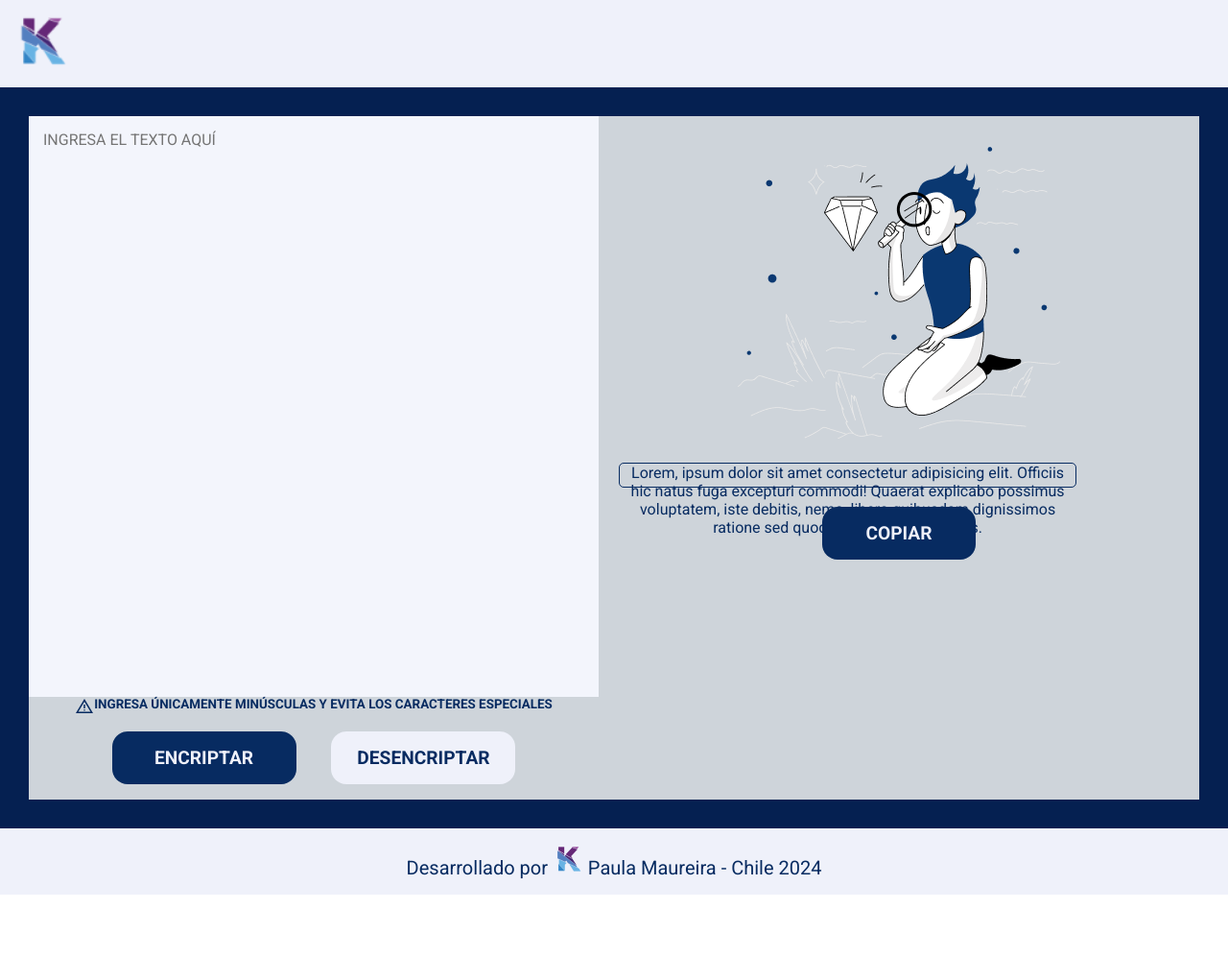
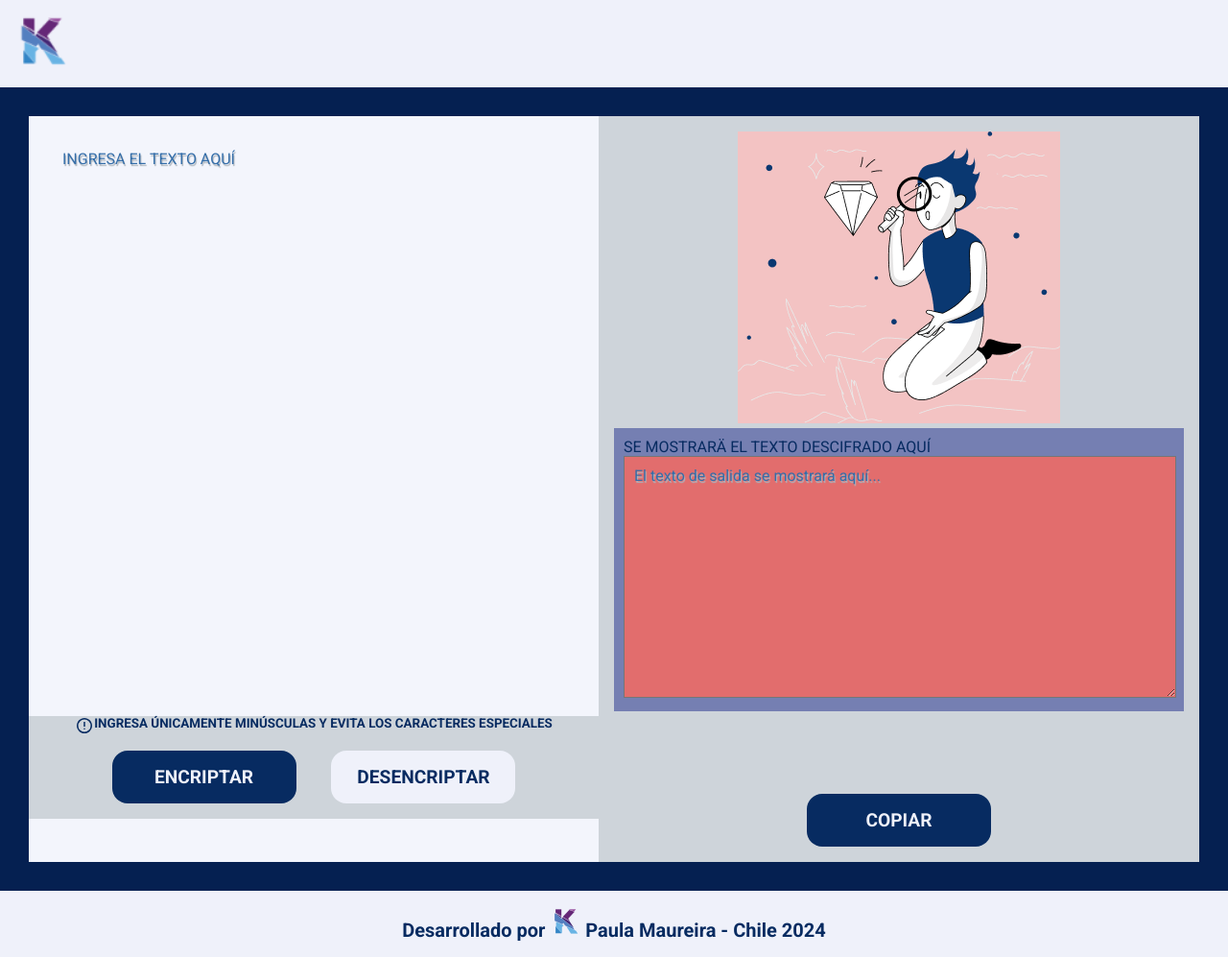
Before and after one commit to KAPRI27/encriptador_de_texto, a plain HTML site: page index.html in a window 1280 px wide. Shown: the whole page at 96% size. Before the commit the page ends 932 px from the top, so only its background shows below. Drawn offline with nearby package versions, Linux system fonts and the light colour scheme.

Commit message:
funciones encriptar y desencriptar ya funcionan, mensaje de prueba desencriptado

```diff
--- a/assets/css/style.css
+++ b/assets/css/style.css
@@ -16,10 +16,6 @@
   --color-gray-300: #868e96;
   --color-gray-400: #495057;
   --color-gray-500: #343a40;
-
-  --color-primario: #df826c;
-  --color-secundario: #7776b3;
-  --color-terciario: #379777;
 
   /*colores K*/
   --color-morado: #954a9c;
@@ -63,6 +59,10 @@ body {
   padding: 30px;
 }
 
+label {
+  font-family: "Roboto", sans-serif;
+}
+
 /*salida del mensaje*/
 .container__entrada {
   background-color: var(--color-lightblue-100);
@@ -72,25 +72,27 @@ body {
 .container__entrada__texto {
   padding: 15px;
 }
-#textarea {
-  width: 100%;
+
+textarea::placeholder {
+  color: var(--color-darkblue-200);
+  text-shadow: 1px 2px 1px var(--color-gray-200);
+  padding: 10px;
+}
+
+.container__entrada__mensaje {
+  width: 97%;
   color: var(--color-darkblue-400);
   background-color: var(--color-lightblue-100);
   font-family: "Roboto", sans-serif;
   font-size: 1rem;
   text-align: left;
-}
-
-textarea {
   border: none;
   text-decoration: none;
   resize: none;
+  padding: 10px;
 }
 
-.container__entrada__mensajeResuelto {
-  padding: 1rem;
-  color: var(--color-darkblue-400);
-}
+/*BOTONES */
 .container__botones {
   display: block;
   text-align: center;
@@ -98,6 +100,8 @@ textarea {
   height: auto;
   background-color: var(--color-gray-100);
 }
+
+/*BOTON ENCRIPTAR MENSAJE*/
 .container__botones__encriptar {
   font-family: "Roboto", sans-serif;
   font-size: 1.2rem;
@@ -110,6 +114,13 @@ textarea {
   border: none;
   border-radius: 1rem;
 }
+
+.container__botones__encriptar:hover {
+  background-color: var(--color-darkblue-200);
+  color: var(--color-darkblue-400);
+}
+
+/*BOTON DESENCRIPTAR MENSAJE*/
 .container__botones__desencriptar {
   font-family: "Roboto", sans-serif;
   font-size: 1.2rem;
@@ -123,7 +134,11 @@ textarea {
   border-radius: 1rem;
 }
 
-/*
+.container__botones__desencriptar:hover {
+  background-color: var(--color-darkblue-200);
+  color: var(--color-lightblue-200);
+}
+
 /*seccion donde se ingresa el mensaje*/
 .container__salida {
   display: inline-block;
@@ -141,41 +156,48 @@ svg {
   justify-content: center;
 }
 
+/*CONTAINER SALIDA DEL MENSAJE */
 .container__salida__imagen {
-  margin-top: 1rem;
   width: 336px;
   height: 304px;
+  background-color: rgb(243, 195, 195);
 }
 
 .container__salida__mensaje {
+  color: var(--color-darkblue-400);
+  background-color: var(--color-lightblue-500);
+  font-family: "Roboto", sans-serif;
+  font-size: 1rem;
+  text-align: left;
+  padding: 10px;
 }
 
-label {
-  font-family: "Roboto", sans-serif;
-}
-.container__salida__mensajeResuelto {
-  margin: 20px 5px 20px 5px;
-  width: 80%;
+#textoSalida {
   font-family: "Roboto", sans-serif;
   font-size: 1rem;
-  border-radius: 5px;
-  height: 1.5rem;
-  border: 1px solid;
-  border-color: var(--color-darkblue-400);
-
-  color: var(--color-darkblue-400);
+  width: 100%;
+  height: 250px;
+  color: var(--color-gray-500);
+  background-color: rgb(226, 109, 109);
 }
 
-.container__inputText__copiar {
+/*BOTÓN PARA COPIAR MENSAJE*/
+.container__salida__boton__copiar {
   font-family: "Roboto", sans-serif;
   font-size: 1.2rem;
   color: var(--color-lightblue-200);
   font-weight: bold;
+  margin-top: 5.4rem;
   padding: 1rem;
-  background-color: var(--color-darkblue-400);
-  width: 10rem;
+  width: 12rem;
   border: none;
   border-radius: 1rem;
+  background-color: var(--color-darkblue-400);
+}
+
+.container__salida__boton__copiar:hover {
+  background-color: var(--color-darkblue-200);
+  color: var(--color-darkblue-400);
 }
 
 /*footer de la página*/
@@ -183,4 +205,6 @@ footer {
   background-color: var(--color-lightblue-200);
   text-align: center;
   padding: 1rem;
+  font-family: "Roboto", sans-serif;
+  font-weight: bolder;
 }
--- a/assets/js/app.js
+++ b/assets/js/app.js
@@ -1,5 +1,34 @@
+function encriptar() {
+  let texto = document.getElementById("textoInicial").value;
+
+  let mensajeInicial = texto
+    .replace(/a/gi, "ai")
+    .replace(/e/gi, "enter")
+    .replace(/i/gi, "imes")
+    .replace(/o/gi, "ober")
+    .replace(/u/gi, "ufat");
+  let nuevoTexto = mensajeInicial;
+  document.write(`<h2>${nuevoTexto}</h2>`);
+}
+
+encriptar();
+
+function desencriptar() {
+  let texto = document.getElementById("textoInicial").value;
+
+  let mensajeInicial = texto
+    .replace(/ai/gi, "a")
+    .replace(/enter/gi, "e")
+    .replace(/imes/gi, "i")
+    .replace(/ober/gi, "o")
+    .replace(/ufat/gi, "u");
+  let nuevoTexto = mensajeInicial;
+  document.write(`<h2>${nuevoTexto}</h2>`);
+}
+desencriptar();
+
 /*
-
+fenterlimescimesdaidenters poberr enternfrenterntair enterstenter dentersaifimesober y haibenterrlober cobernclufatimesdober cobern enterximestober!
 
 
 */
--- a/index.html
+++ b/index.html
@@ -36,10 +36,10 @@
         <div class="container__entrada__texto">
           <label for="mensaje">
             <textarea
-              class="container__inputText__mensaje"
-              name="container__inputText__mensaje"
-              id="textarea"
-              type="text"
+              id="textoInicial"
+              class="container__entrada__mensaje"
+              name="mensaje"
+              type="button"
               columns="10"
               rows="30"
               placeholder="INGRESA EL TEXTO AQUÍ"
@@ -49,30 +49,28 @@
 
         <section class="container__botones">
           <h6>
-            <svg
-              xmlns="http://www.w3.org/2000/svg"
-              height="20px"
-              viewBox="0 -960 960 960"
-              width="20px"
-              fill="#072b61"
-            >
-              <path
-                d="m48-144 432-720 432 720H48Zm127-72h610L480-724 175-216Zm304.79-48q15.21 0 25.71-10.29t10.5-25.5q0-15.21-10.29-25.71t-25.5-10.5q-15.21 0-25.71 10.29t-10.5 25.5q0 15.21 10.29 25.71t25.5 10.5ZM444-384h72v-192h-72v192Zm36-86Z"
-              />
-            </svg>
+            <img src="./assets/imagenes/icono.svg" alt="" srcset="" />
             INGRESA ÚNICAMENTE MINÚSCULAS Y EVITA LOS CARACTERES ESPECIALES
           </h6>
           <!--BOTONES DE ENCRIPTAR Y DESENCRIPTAR-->
-          <button class="container__botones__encriptar" type="submit">
+          <button
+            class="container__botones__encriptar"
+            onclick="encriptar()"
+            type="submit"
+          >
             ENCRIPTAR
           </button>
 
-          <button class="container__botones__desencriptar" type="submit">
+          <button
+            class="container__botones__desencriptar"
+            onclick="desencriptar()"
+            type="submit"
+          >
             DESENCRIPTAR
           </button>
         </section>
       </main>
-      <!--lado izquierdo- container inputText-->
+      <!--lado izquierdo- container SALIDA DEL TEXTO-->
       <section class="container__salida">
         <img
           class="container__salida__imagen"
@@ -80,14 +78,20 @@
           alt="imagen de un hombre joven, que utiliza una lupa para revisar un diamante"
         />
         <div class="container__salida__mensaje">
-          <p class="container__salida__mensajeResuelto">
-            Lorem, ipsum dolor sit amet consectetur adipisicing elit. Officiis
-            hic natus fuga excepturi commodi! Quaerat explicabo possimus
-            voluptatem, iste debitis, nemo, libero quibusdam dignissimos ratione
-            sed quod vel facere perferendis.
-          </p>
+          <p id="textoResuelto">SE MOSTRARÄ EL TEXTO DESCIFRADO AQUÍ</p>
+          <textarea
+            id="textoSalida"
+            class="container__salida__mensajeResuelto"
+            name="container__salida__mensajeResuelto"
+            type="text"
+            columns="10"
+            rows="30"
+            placeholder="El texto de salida se mostrará aquí..."
+          ></textarea>
         </div>
-        <button class="container__inputText__copiar">COPIAR</button>
+        <div class="container__botones">
+          <button class="container__salida__boton__copiar">COPIAR</button>
+        </div>
       </section>
     </section>
     <!-- FOOTER -->
```
Also changed, not shown: assets/imagenes/cadena-bloques-moneda-criptografica-concepto-cadena-bloques-cadena.jpg (added), assets/imagenes/icono.svg (added).
